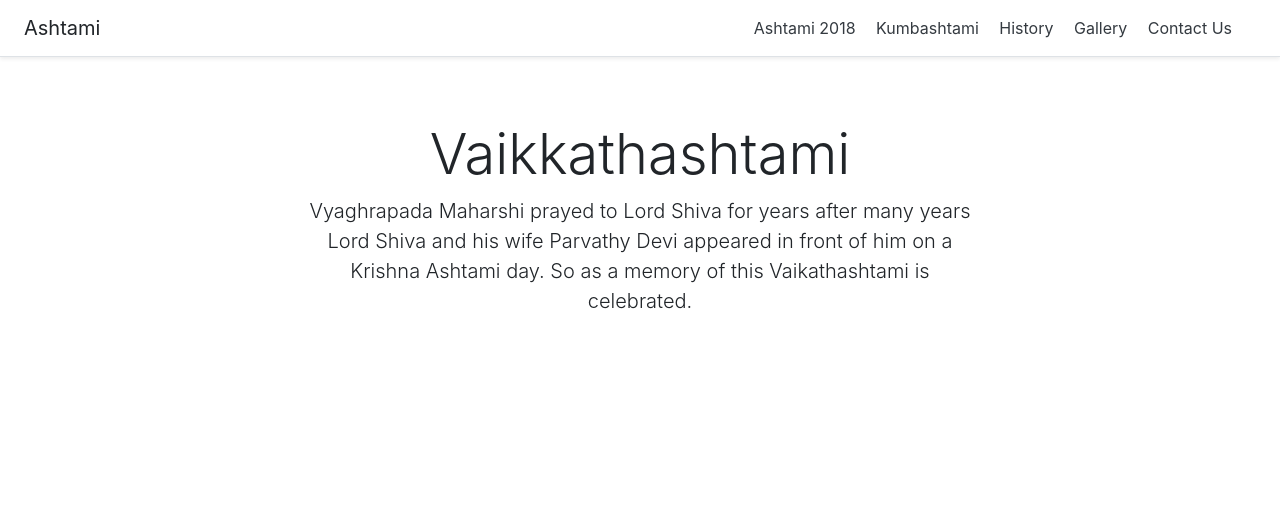
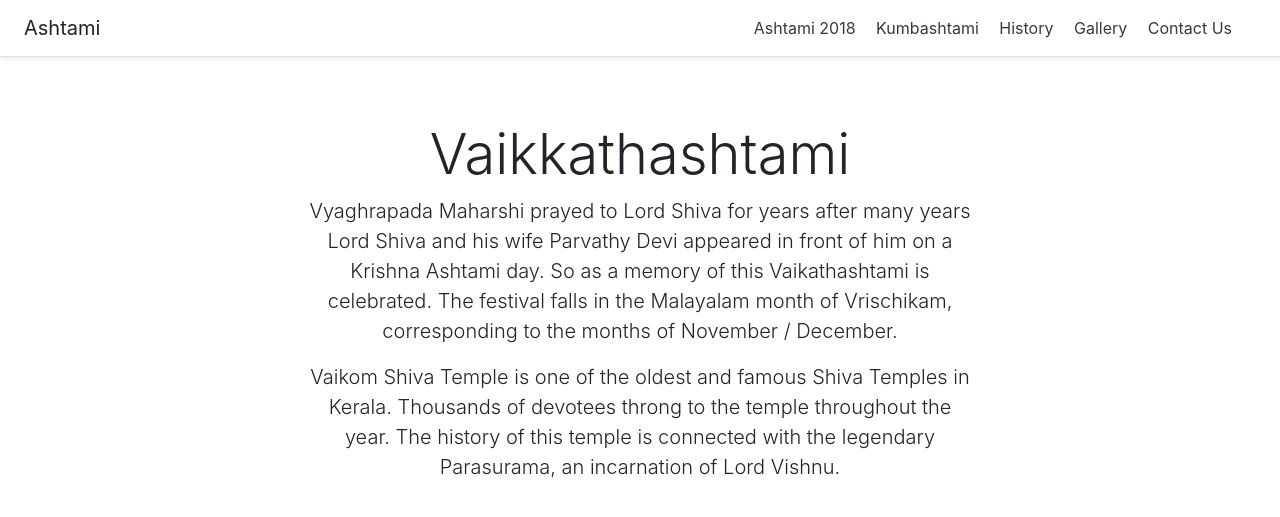
Before and after one commit to anuraj/ashtami.online, a Jekyll site: the page built from index.html, in a window 1280 px wide. Shown: the top 517 px of the page. Built offline with Jekyll 4.4.1, drawn with Linux system fonts in a browser that asks for light colours.

```diff
--- a/index.html
+++ b/index.html
@@ -1,11 +1,16 @@
 ---
 layout: default
-title: Hank Quinlan, Horrible Cop
+title: Ashtami
 ---
 <div class="program-header px-3 py-3 pt-md-5 pb-md-4 mx-auto text-center">
     <h1 class="display-4">Vaikkathashtami</h1>
     <p class="lead">
         Vyaghrapada Maharshi prayed to Lord Shiva for years after many years Lord Shiva and his wife Parvathy Devi
         appeared in front of him on a Krishna Ashtami day. So as a memory of this Vaikathashtami is celebrated.
+        The festival falls in the Malayalam month of Vrischikam, corresponding to the months of November / December.
+    </p>
+    <p class="lead">
+        Vaikom Shiva Temple is one of the oldest and famous Shiva Temples in Kerala. Thousands of devotees throng to the temple
+        throughout the year. The history of this temple is connected with the legendary Parasurama, an incarnation of Lord Vishnu.
     </p>
 </div>
```
